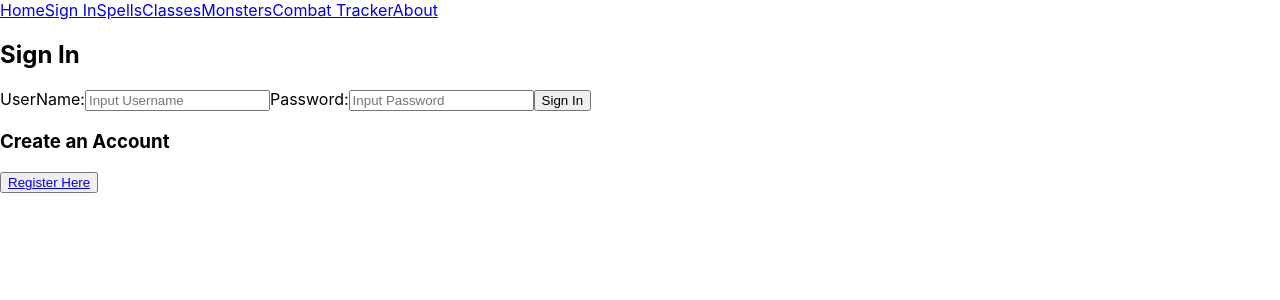
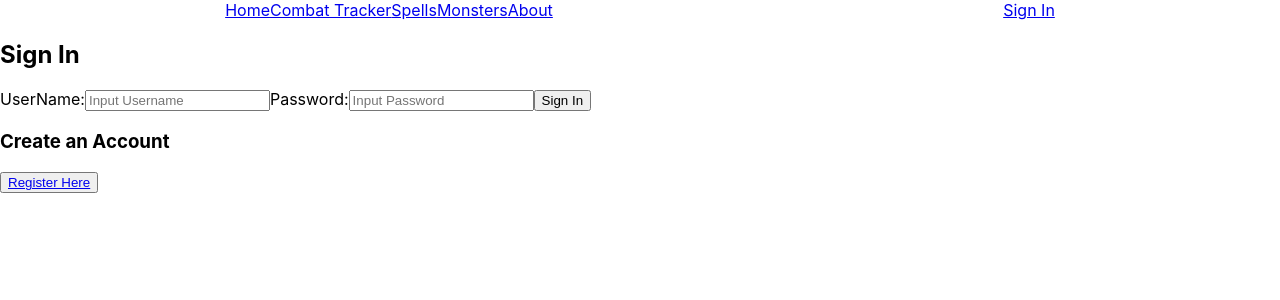
Before and after one commit to 8Whack/DnD_Amethyst_2.0, a React (Create React App) app: page /signin in a window 1280 px wide. Shown: the top 300 px of the page. Built offline with nearby package versions, Linux system fonts and the light colour scheme.

Commit message:
finishing up login feature

```diff
--- a/src/App.js
+++ b/src/App.js
@@ -1,4 +1,4 @@
-import React, {useState, useEffect} from "react";
+import React, {useState, useEffect, createContext} from "react";
 import {Routes, Route, Link} from "react-router-dom";
 import './App.css';
 import Home from "./components/Home";
@@ -10,18 +10,20 @@ import CombatTracker from "./components/CombatTracker";
 import SignIn from "./components/SignIn";
 import Register from "./components/Register";
 
+const LoginContext = createContext();
+
 function App() {
-  const [isLoggedIn, setIsLoggedIn] = useState(false);
-  const loginUser = () => setIsLoggedIn(!isLoggedIn);
+  const [loggedIn, setLoggedIn] = useState(false);
 
   useEffect(() =>{
-    if(localStorage.getItem('user')){
-      setIsLoggedIn(true)
+    if(localStorage.getItem('username')){
+      setLoggedIn(true)
     }
   }, [])
 
   return (
     <div>
+      <LoginContext.Provider value={{loggedIn,setLoggedIn}}>
       <Routes>
         <Route path='/' element = {<Home />} />
         <Route path='spells' element={<Spells />} />
@@ -32,10 +34,11 @@ function App() {
         <Route path='signin' element={<SignIn />} />
         <Route path='register' element={<Register />} />
       </Routes>
-
+      </LoginContext.Provider>
     </div>
   );
 }
 
 
 export default App;
+export {LoginContext};
--- a/src/components/Navigation.js
+++ b/src/components/Navigation.js
@@ -1,19 +1,24 @@
-import React from 'react'
+import React, { useContext } from 'react'
 import { Link } from 'react-router-dom'
+import {LoginContext} from '../App'
 
 function Navigation() {
+  const {loggedIn, setLoggedIn} = useContext(LoginContext);
+  console.log(loggedIn)
   return (
-    <div>
+    <div className='row'>
       <nav>
         <Link to="/">Home</Link>
-        <Link to="/signin">Sign In</Link>
+        <Link to="/combat-tracker">Combat Tracker</Link>
         <Link to="/spells">Spells</Link>
-        <Link to="/classes">Classes</Link>
         <Link to="/monsters">Monsters</Link>
-        <Link to="/combat-tracker">Combat Tracker</Link>
+
 
         <Link to="/about">About</Link>
       </nav>
+      <div>
+      {loggedIn ? <h3>Welcome, {localStorage.getItem('username')}</h3> : <Link to="/signin">Sign In</Link>}
+      </div>
     </div>
   )
 }
--- a/src/components/Register.js
+++ b/src/components/Register.js
@@ -1,10 +1,13 @@
-import React from 'react'
+import React, {useContext} from 'react'
 import {useFormik} from 'formik';
 import * as Yup from 'yup';
 import axios from 'axios';
 import { useNavigate } from 'react-router-dom'
+import {LoginContext} from '../App'
 
 function Register() {
+  const {loggedIn, setLoggedIn} = useContext(LoginContext);
+
     let navigate = useNavigate();
     const initialValues = {
         username: '',
@@ -19,6 +22,7 @@ function Register() {
           console.log(res.data)
           localStorage.setItem('username', res.data[0][0].username)
           localStorage.setItem('id', res.data[0][0].id)
+          setLoggedIn(true);
           navigate('/combat-tracker')
         })
         .catch(err=>console.log(err.response.data))
--- a/src/components/SignIn.js
+++ b/src/components/SignIn.js
@@ -1,11 +1,14 @@
-import React from 'react'
+import React, {useContext} from 'react'
 import Navigation from './Navigation.js'
 import {useFormik} from 'formik';
 import * as Yup from 'yup';
 import { Link, useNavigate } from 'react-router-dom'
 import axios from 'axios';
+import {LoginContext} from '../App'
 
 function SignIn() {
+  const {loggedIn, setLoggedIn} = useContext(LoginContext);
+
   let navigate = useNavigate();
   const initialValues = {
     username: '',
@@ -18,7 +21,7 @@ function SignIn() {
       console.log(res.data)
       localStorage.setItem('username', res.data.username)
       localStorage.setItem('id', res.data.id)
-
+      setLoggedIn(true);
       navigate('/combat-tracker')
     })
     .catch((err) => {
```
